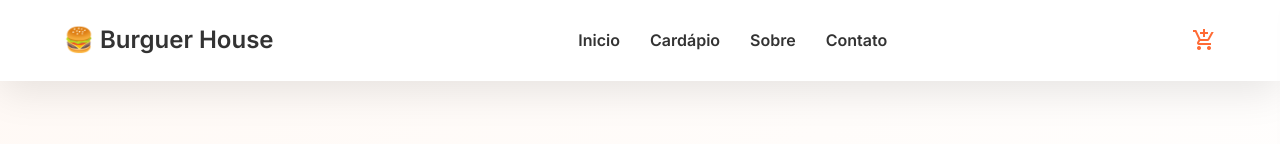
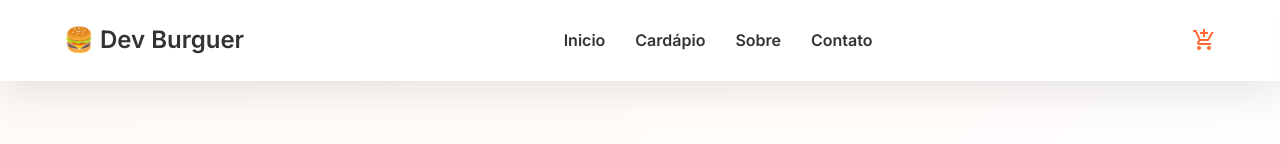
Before and after one commit to JoaoPedrodev7/Site-Delivery---Teste, a plain HTML site: page index.html in a window 1280 px wide. Shown: the top 144 px of the page. Drawn offline with nearby package versions, Linux system fonts and the light colour scheme.

Commit message:
Alteração no title

```diff
--- a/index.html
+++ b/index.html
@@ -12,13 +12,13 @@
         rel="stylesheet">
     <link rel="stylesheet"
         href="https://fonts.googleapis.com/css2?family=Material+Symbols+Outlined:opsz,wght,FILL,GRAD@24,400,0,0&icon_names=add_shopping_cart" />
-    <title>Burguer House - Delivery</title>
+    <title>Dev Burguer - Delivery</title>
 </head>
 
 <body>
 
     <header>
-        <a href="#" class="logo">🍔 Burguer House</a>
+        <a href="#" class="logo">🍔 Dev Burguer</a>
 
         <nav>
             <a href="#">Inicio</a>
@@ -337,7 +337,7 @@
 
     <footer id="contato">
         <section>
-            <h3>🍔 Burguer House</h3>
+            <h3>🍔 Dev Burguer</h3>
             <p>O melhor hambúrguer artesanal da cidade.</p>
         </section>
 
```
